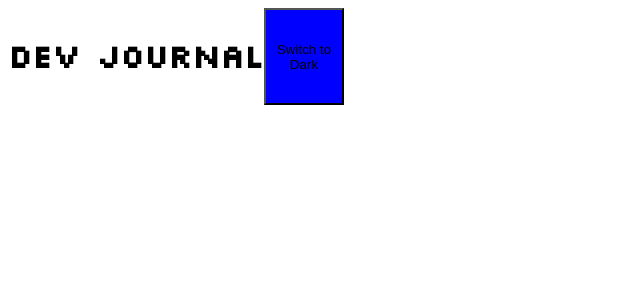
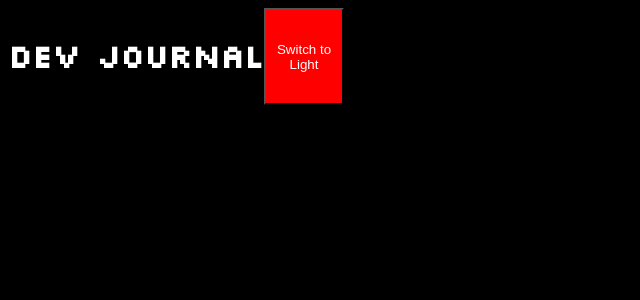
Before and after one commit to R3dPnd/pnd-dev-journal, a React (Create React App) app in the folder client-app/: page / in a window 1280 px wide. Shown: the top 300 px of the page, without its empty margins (0-640 px from the left). Built offline with nearby package versions, Linux system fonts and the light colour scheme; no server answers.

Commit message:
added toggle

```diff
--- a/client-app/src/App.tsx
+++ b/client-app/src/App.tsx
@@ -4,38 +4,9 @@ import Header from './common/components/header/header';
 import { useEffect, useState } from 'react';
 import Button from './common/components/button/button';
 import { DarkTheme, LightTheme, Theme } from './constants/colors';
+import ThemeToggle from './common/components/them_toggle/theme-toggle';
 
 function App() {
-  const [darkTheme, setDarkTheme] = useState(false);
-
-  function setTheme(theme: Theme): void{
-    const root = document.documentElement;
-    root?.style.setProperty(
-      "--background-color",
-      theme.backgroundColor
-    );
-    root?.style.setProperty(
-      "--text-color",
-      theme.fontColor
-    );
-    root?.style.setProperty(
-      "--primary-color",
-      theme.primaryColor
-    );
-    root?.style.setProperty(
-      "--secondary-color",
-      theme.secondaryColor
-    );
-    root?.style.setProperty(
-      "--ternary-color",
-      theme.ternaryColor
-    );
-  }
-
-  useEffect(() => {
-    let theme = darkTheme ? DarkTheme : LightTheme;
-    setTheme(theme);
-  }, [darkTheme]);
 
   let markdown = "https://github.com/Medium/medium-api-docs/blob/master/README.md";
 
@@ -49,15 +20,7 @@ function App() {
   return (
     <div className="App">
       <Header>
-      <Button
-        onClick={() =>
-          setDarkTheme(!darkTheme)
-        }
-      >
-        {darkTheme
-          ? "Switch to Light"
-          : "Switch to Dark"}
-      </Button>
+      <ThemeToggle DarkTheme={DarkTheme} LightTheme={LightTheme}/>
       </Header>
     </div>
   );
--- /dev/null
+++ b/client-app/src/common/components/them_toggle/theme-toggle.tsx
@@ -0,0 +1,52 @@
+import { useEffect, useState } from "react";
+import { Theme } from "../../../constants/colors";
+import Button from "../button/button";
+
+interface Props {
+    DarkTheme: Theme;
+    LightTheme: Theme;
+}
+export default function ThemeToggle({LightTheme, DarkTheme}:Props){
+      const [darkTheme, setDarkTheme] = useState(true);
+
+
+
+      function setTheme(theme: Theme): void{
+        const root = document.documentElement;
+        root?.style.setProperty(
+          "--background-color",
+          theme.backgroundColor
+        );
+        root?.style.setProperty(
+          "--text-color",
+          theme.fontColor
+        );
+        root?.style.setProperty(
+          "--primary-color",
+          theme.primaryColor
+        );
+        root?.style.setProperty(
+          "--secondary-color",
+          theme.secondaryColor
+        );
+        root?.style.setProperty(
+          "--ternary-color",
+          theme.ternaryColor
+        );
+      }
+          useEffect(() => {
+            let theme = darkTheme ? DarkTheme : LightTheme;
+            setTheme(theme);
+          }, [darkTheme]);
+    return (
+      <Button
+        onClick={() =>
+          setDarkTheme(!darkTheme)
+        }
+      >
+        {darkTheme
+          ? "Switch to Light"
+          : "Switch to Dark"}
+      </Button>
+    )
+}
```
Also changed, not shown: client-app/src/common/components/them_toggle/theme-toggle.scss (added).
